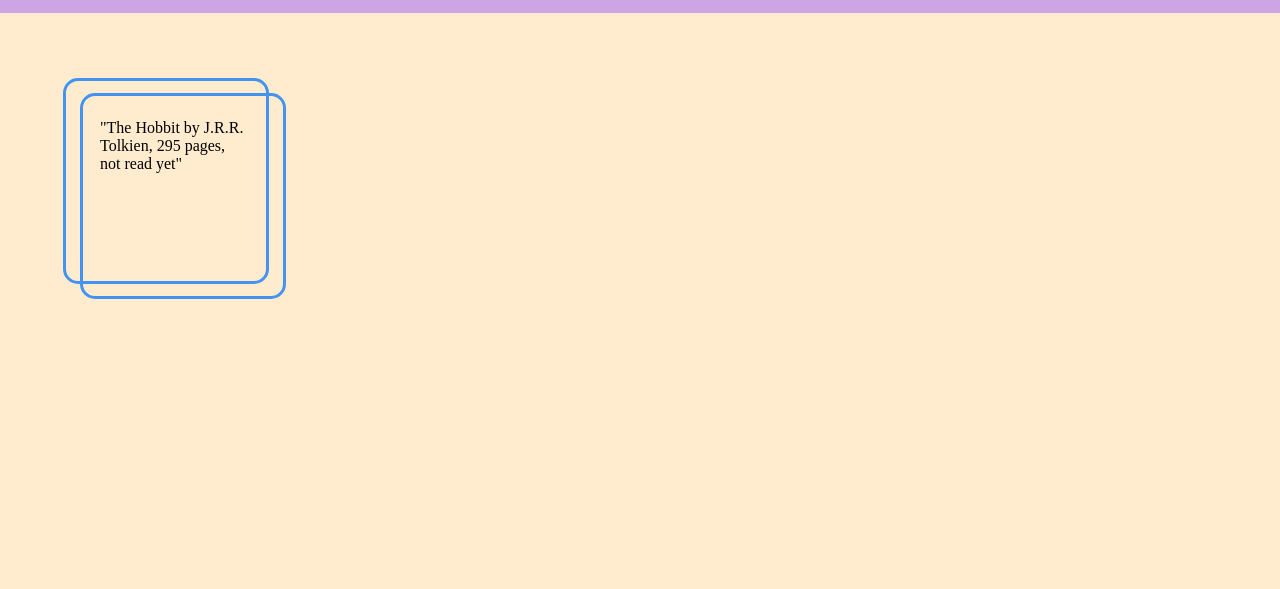
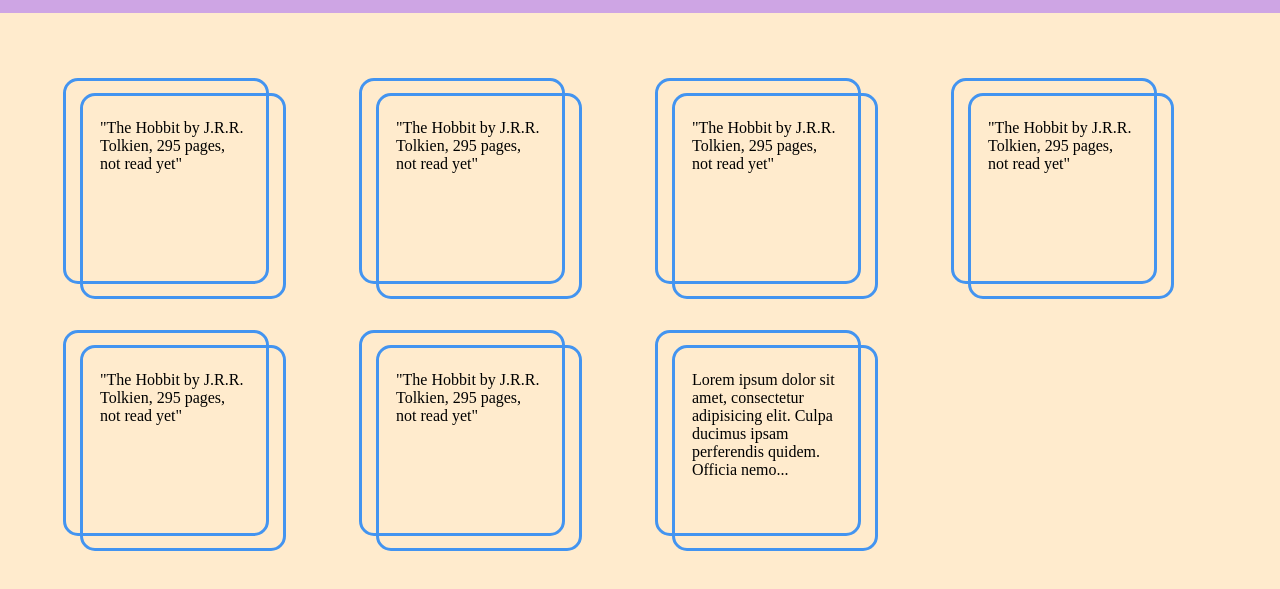
Before and after one commit to Yufan029/library, a plain HTML site: page index.html in a window 1280 px wide. Shown: the part 67-656 px from the top of the page. Drawn offline with Linux system fonts and the light colour scheme.

Commit message:
Add some dummy data to show the library cards

```diff
--- a/index.html
+++ b/index.html
@@ -36,6 +36,24 @@
             <div class="card">
                 <p>"The Hobbit by J.R.R. Tolkien, 295 pages, not read yet"</p>
             </div>
+            <div class="card">
+                <p>"The Hobbit by J.R.R. Tolkien, 295 pages, not read yet"</p>
+            </div>
+            <div class="card">
+                <p>"The Hobbit by J.R.R. Tolkien, 295 pages, not read yet"</p>
+            </div>
+            <div class="card">
+                <p>"The Hobbit by J.R.R. Tolkien, 295 pages, not read yet"</p>
+            </div>
+            <div class="card">
+                <p>"The Hobbit by J.R.R. Tolkien, 295 pages, not read yet"</p>
+            </div>
+            <div class="card">
+                <p>"The Hobbit by J.R.R. Tolkien, 295 pages, not read yet"</p>
+            </div>
+            <div class="card">
+                <p>Lorem ipsum dolor sit amet, consectetur adipisicing elit. Culpa ducimus ipsam perferendis quidem. Officia nemo...</p>
+            </div>
         </div>
     </main>
     <script src="script.js"></script>
```
